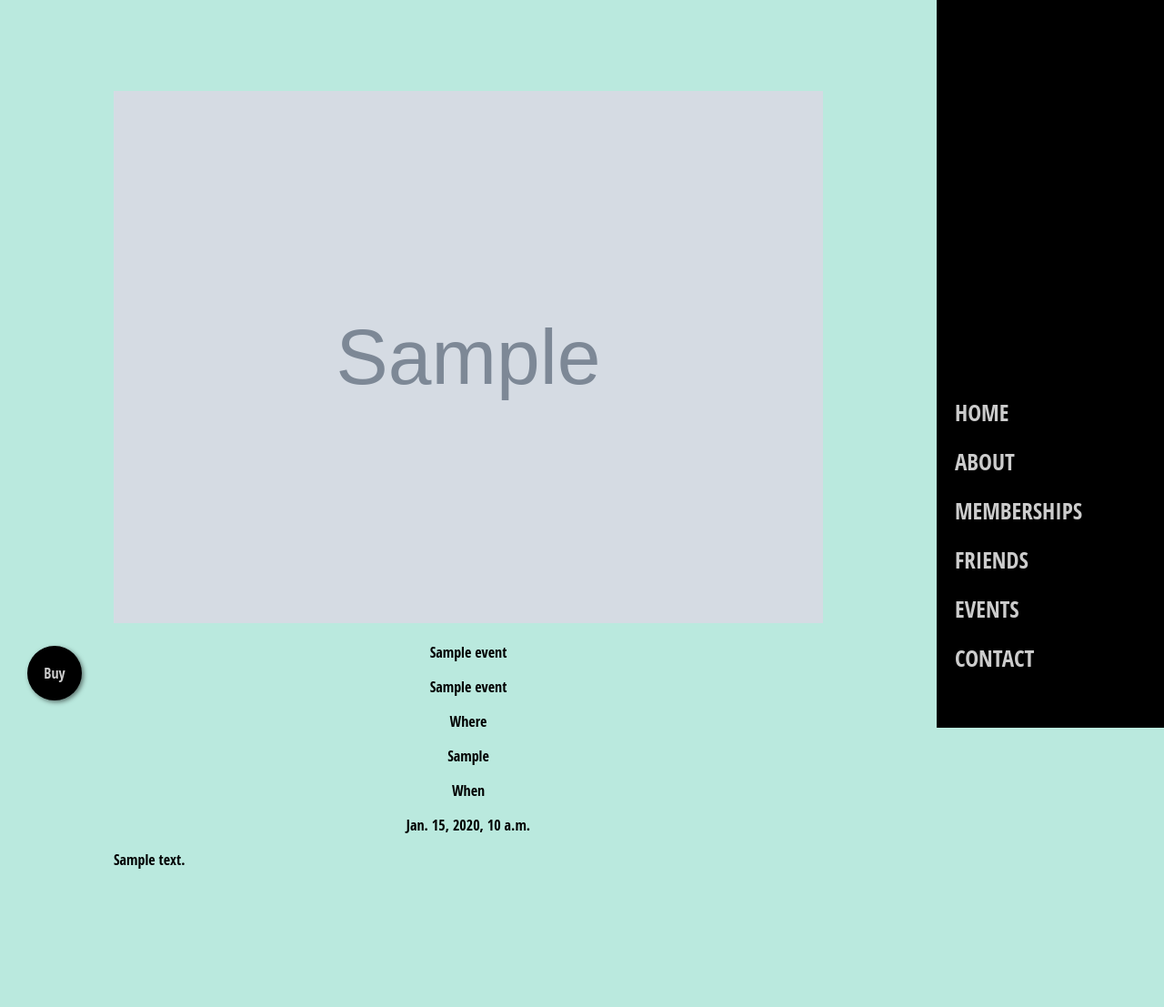
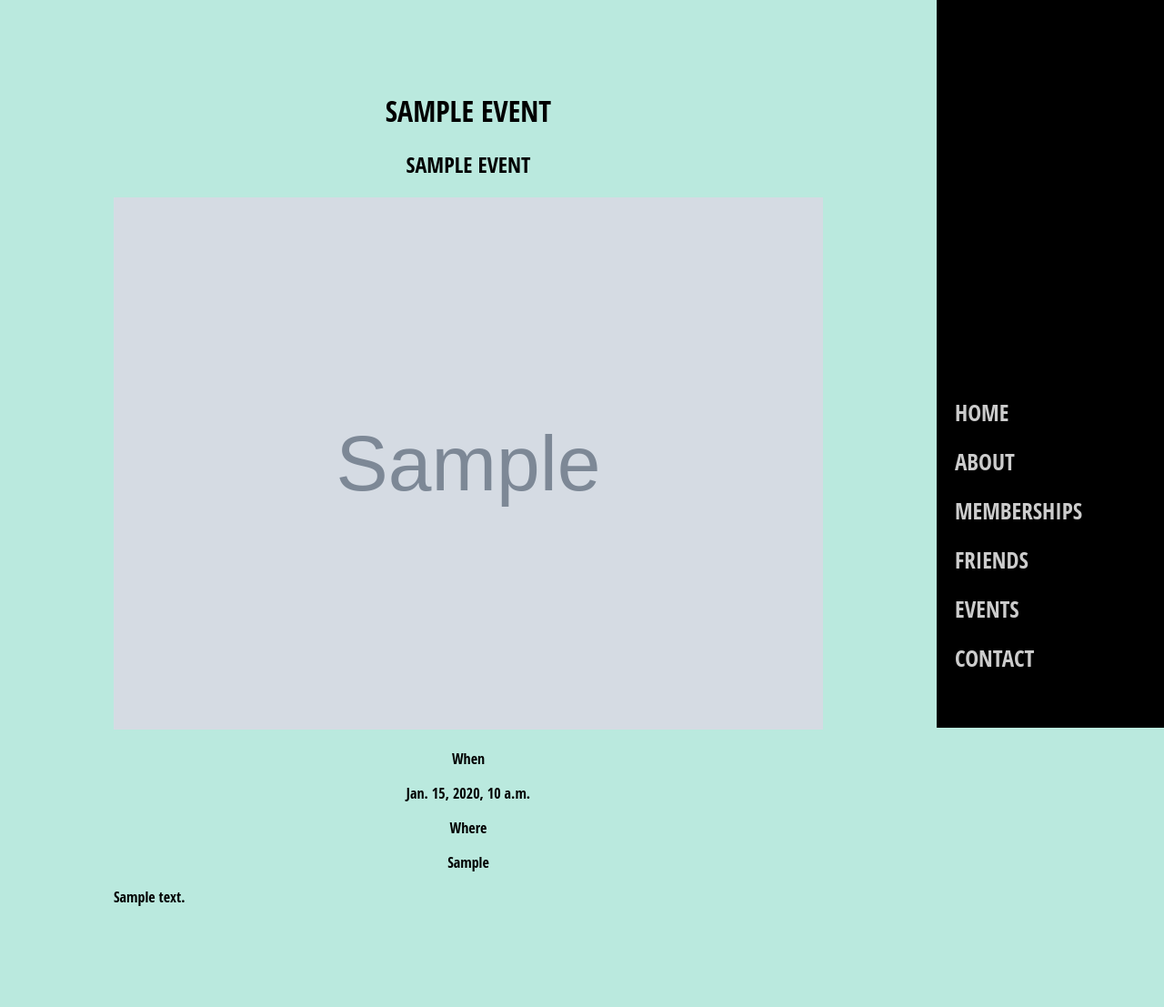
Before and after one commit to jaketreacher/paas_website, a Django app: a page that uses web/templates/web/pages/event.html in a window 1280 px wide. Shown: the whole page at 91% size. Before the commit the page ends 955 px from the top, so only its background shows below. Run offline with Django 3.2, Linux system fonts and the light colour scheme; a user stored in the database is signed in; tables that the repository leaves empty hold one stand-in row (values such as "Sample post"); grey boxes marked "Sample" are stand-in pictures; style sheets or scripts are compiled from the project's sources; parts of the project's set-up code (start-up, migrations or seed data) failed here and were passed over; some libraries are stand-ins or nearby versions.

Commit message:
Restructure Event page

```diff
--- a/web/templates/web/pages/event.html
+++ b/web/templates/web/pages/event.html
@@ -19,6 +19,14 @@
 
 {% block content %}
     <div class="event-info">
+        <div class="event-info__what">
+            <h1>{{ event.name }}</h1>
+                {% if event.subtitle %}
+                    <h2>
+                        {{ event.subtitle }}
+                    </h2>
+                {% endif %}
+        </div>
         {% if event.hero_img %}
             <img class="event-info__hero" src="{{ event.hero_img.url }}">
         {% else %}
@@ -27,21 +35,6 @@
                 <p><i><small>This placeholder image only appears for staff.</small></i></p>
             {% endif %}
         {% endif %}
-        <div class="event-info__details">
-            <div class="event-info__what">
-                <p>{{ event.name }}</p>
-                {% if event.subtitle %}
-                    <p>{{ event.subtitle }}</p>
-                {% endif %}
-            </div>
-
-            {% if event.location %}
-                <div class="event-info__where">
-                    <p><b>Where</b></p>
-                    <p>{{ event.location }}</p>
-                </div>
-            {% endif %}
-
         <div class="event-info__when">
             <p><b>When</b></p>
             <ul class="event-info__dates">
@@ -52,6 +45,12 @@
                 {% endfor %}
             </ul>
         </div>
+        {% if event.location %}
+            <div class="event-info__where">
+                <p><b>Where</b></p>
+                <p>{{ event.location }}</p>
+            </div>
+        {% endif %}
 
         {% if event.description %}
             <div class="event-info__about">
@@ -59,10 +58,9 @@
             </div>
         {% endif %}
     </div>
-    </div>
 
     {% if event.booking_url %}
-        <a class="fab fab--purchase fab--no-hide" href="{{ event.booking_url }}" target="_blank">
+        <a class="fab --purchase --no-hide" href="{{ event.booking_url }}" target="_blank">
             <span class="fab__text">Buy</span>
         </a>
     {% endif %}
```
Lines whose indentation alone changed are shown as unchanged.
